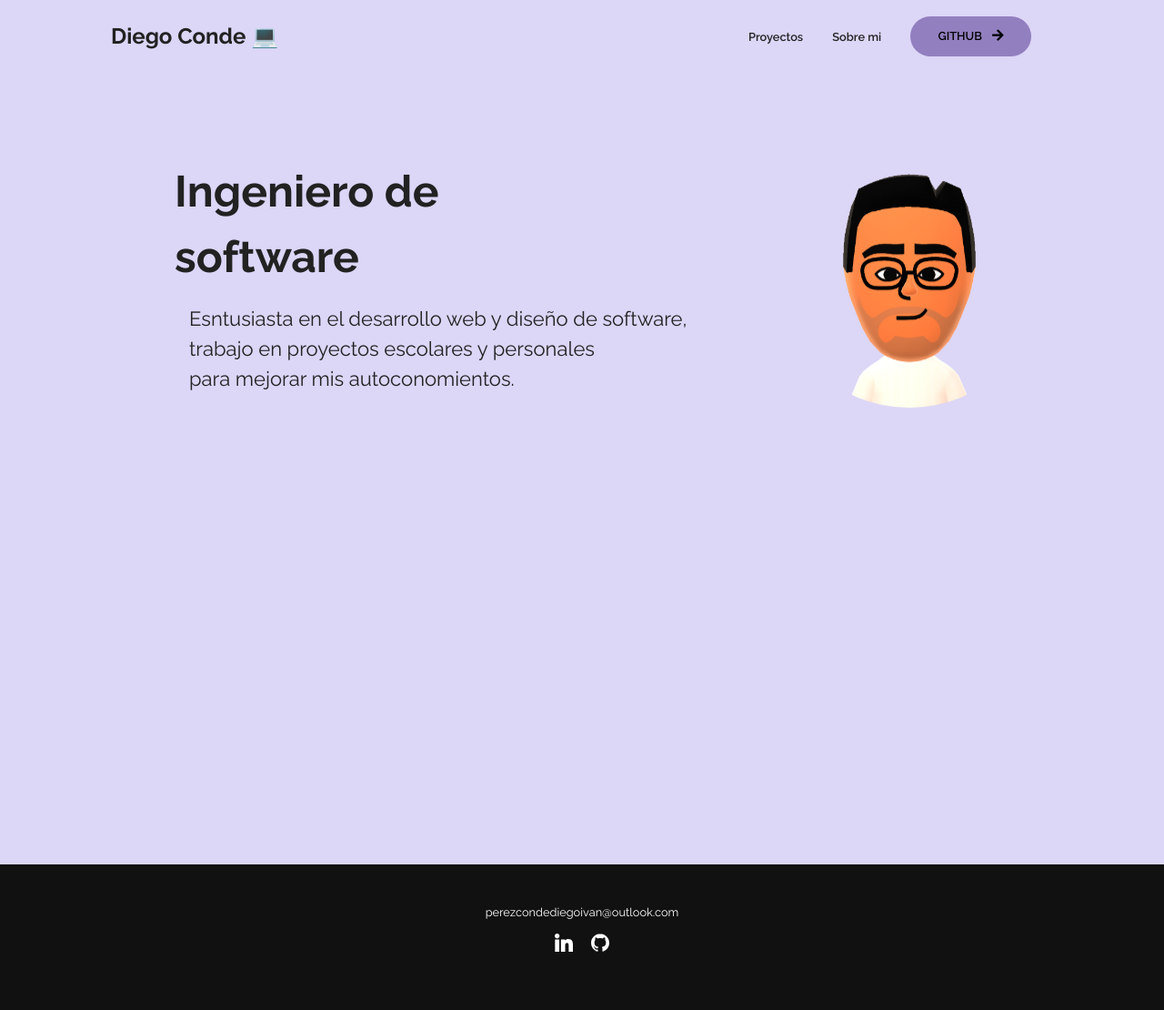
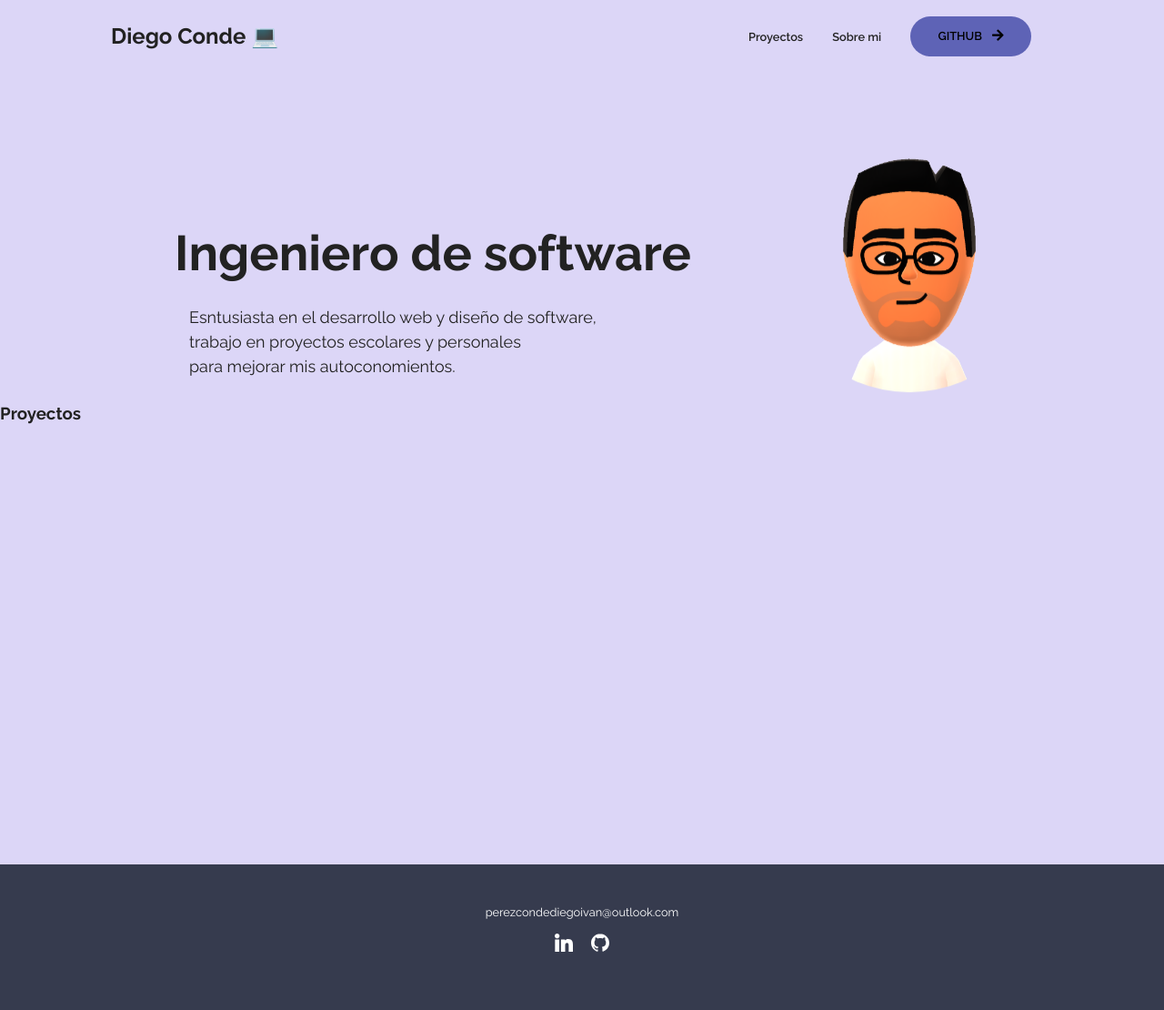
Before and after one commit to Psychodivto/Divancito, a PHP site: page / in a window 1280 px wide. Shown: the whole page at 91% size. Run offline with PHP 8.4, Linux system fonts and the light colour scheme.

Commit message:
changes colours in principal

```diff
--- a/css/style.css
+++ b/css/style.css
@@ -9,8 +9,8 @@
 /* variables */
 :root {
   /* Colors */
-  --primary-color: #927fbf;
-  --secondary-color: #c4bbf0;
+  --primary-color: #5e63b6;
+  --secondary-color: #a393eb;
   --bg-primary: #dcd6f7;
   --text-color: #222222;
   --text-color-two: #ffffff;
@@ -104,14 +104,15 @@
 }
 
 h2 {
-  font-size: 48px;
+  font-size: 54px;
   margin-left: 12rem;
+  padding-top: 4rem;
 }
 
 
 h4 {
   font-weight: 400;
-  font-size: 22px;
+  font-size: 18px;
   padding-top: 1rem;
   margin-left: 13rem;
   text-align: justify;
@@ -269,7 +270,7 @@
 
 /* Footer */
 #footer {
-  background: #111111;
+  background: #363b4e;
 }
 
 #footer .container {
--- a/index.html
+++ b/index.html
@@ -93,8 +93,7 @@
 
       <!--Section de perfile-->
         <div class="content-text">
-          <h2>Ingeniero de </h2>
-          <h2>software</h2>
+          <h2>Ingeniero de software</h2>
           <h4>Esntusiasta en el desarrollo web y diseño de software,<br>
              trabajo en proyectos escolares y personales <br>
              para mejorar mis autoconomientos.<br>
@@ -103,6 +102,15 @@
           <img class="profile-imagen"
           src="assets/profile.png"
           alt="">
+
+        <!---PROJECTS-->
+        <div class="content-projects">
+          <h3>Proyectos</h3>
+          <div class="projectspersonals">
+
+
+          </div>
+        </div>
 
 
 
```
